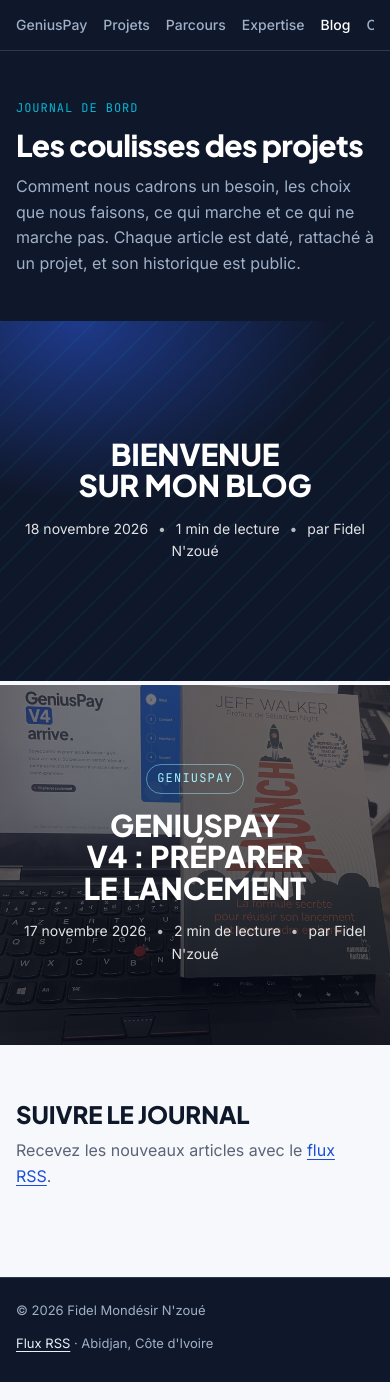
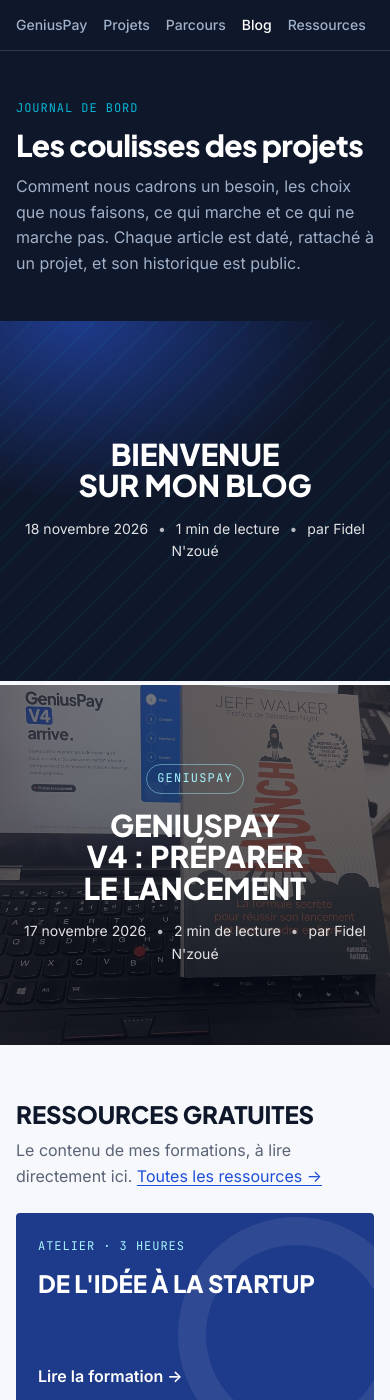
Before and after one commit to sirfidely/PortoFolio, a Jekyll site: the page built from blog/index.html, in a window 390 px wide and 1400 px high. Built offline with Jekyll 4.4.1, drawn with Linux system fonts in a browser that asks for light colours; some of the changed text lies outside the part shown.

Commit message:
Ressources gratuites : les formations à lire en ligne
- Une page par formation (programme, contenu, support PDF, sessions données)
- Page /ressources/ et section « Ressources gratuites » sur le blog
- 4 formations de départ : idée à la startup, travail en équipe, pitch, soft skills
- Collection « Ressources (formations) » dans le backoffice

Co-Authored-By: Claude Opus 5.5 <noreply@anthropic.com>
Claude-Session: https://claude.ai/code/session_01WyarfcGSTmRVenL8Tr1dp5

```diff
--- a/_config.yml
+++ b/_config.yml
@@ -26,8 +26,13 @@ collections:
   projets:
     output: true
     permalink: /projets/:name/
+  formations:
+    output: true
+    permalink: /ressources/:name/
 defaults:
   - scope: { path: "", type: projets }
     values: { layout: projet }
+  - scope: { path: "", type: formations }
+    values: { layout: formation }
   - scope: { path: "", type: posts }
     values: { layout: post }
--- /dev/null
+++ b/_includes/ressources.html
@@ -0,0 +1,10 @@
+{%- assign fs = site.formations | sort: "ordre" -%}
+<div class="res-grid">
+{%- for f in fs -%}{%- assign t = forloop.index0 | modulo: 4 -%}
+  <a class="res t{{ t }}" href="{{ f.url | relative_url }}"{% if f.image and f.image != "" %} style="--img:url('{{ f.image | relative_url }}')"{% endif %}>
+    <span class="res-k">{{ f.format }}{% if f.duree != "" %} · {{ f.duree }}{% endif %}</span>
+    <span class="res-t">{{ f.title }}</span>
+    <span class="res-go">Lire la formation →</span>
+  </a>
+{%- endfor -%}
+</div>
--- a/_layouts/default.html
+++ b/_layouts/default.html
@@ -18,8 +18,8 @@
       <li><a class="l" href="{{ '/#geniuspay' | relative_url }}">GeniusPay</a></li>
       <li><a class="l{% if page.url contains '/projets' %} on{% endif %}" href="{{ '/projets/' | relative_url }}">Projets</a></li>
       <li><a class="l" href="{{ '/#parcours' | relative_url }}">Parcours</a></li>
-      <li><a class="l" href="{{ '/#expertise' | relative_url }}">Expertise</a></li>
       <li><a class="l{% if page.url contains '/blog' %} on{% endif %}" href="{{ '/blog/' | relative_url }}">Blog</a></li>
+      <li><a class="l{% if page.url contains '/ressources' %} on{% endif %}" href="{{ '/ressources/' | relative_url }}">Ressources</a></li>
       <li><a class="l" href="{{ '/#contact' | relative_url }}">Contact</a></li>
     </ul>
   </div>
--- a/assets/css/main.css
+++ b/assets/css/main.css
@@ -332,3 +332,31 @@ a.story:hover::before{background:linear-gradient(180deg,rgba(9,14,28,.32),rgba(9
 .prose .trio{display:grid;grid-template-columns:repeat(3,minmax(0,1fr));gap:10px}
 @media (max-width:600px){.prose .trio{grid-template-columns:1fr}}
 @media (prefers-reduced-motion:reduce){.story::before{transition:none}}
+
+/* Ressources gratuites */
+.themes a{font-size:14px;background:var(--chip);padding:5px 12px;border-radius:999px;color:var(--fg);text-decoration:none}
+.themes a:hover{background:var(--blue);color:#fff}
+.res-sec{padding-block:48px 88px}
+.res-in-blog{padding-bottom:0}
+.res-in-blog .res-grid{margin-top:24px}
+.res-grid{display:grid;grid-template-columns:repeat(2,minmax(0,1fr));gap:16px}
+.res{position:relative;display:flex;flex-direction:column;gap:14px;min-height:240px;padding:30px 30px 26px;color:#fff;text-decoration:none;overflow:hidden;isolation:isolate;border-radius:4px}
+.res.t0{background:#1e3a8a}.res.t1{background:#0f172a}.res.t2{background:#0e7490}.res.t3{background:#3730a3}
+.res[style]{background:#0f172a var(--img) center/cover}
+.res[style]::before{content:"";position:absolute;inset:0;z-index:-1;background:rgba(9,14,28,.6)}
+.res::after{content:"";position:absolute;right:-40px;bottom:-40px;width:180px;height:180px;border-radius:50%;border:28px solid rgba(255,255,255,.08);z-index:-1}
+.res-k{font-family:var(--f-mono);font-size:12px;letter-spacing:.08em;text-transform:uppercase;color:#a5f3fc}
+.res-t{font-family:var(--f-display);font-weight:800;text-transform:uppercase;font-size:clamp(24px,3vw,34px);line-height:1.05;text-wrap:balance}
+.res-go{margin-top:auto;font-weight:600;font-size:16px}
+.res:hover .res-go{text-decoration:underline}
+.rfacts{display:flex;flex-wrap:wrap;gap:14px 36px;margin:22px 0 0}
+.rfacts dt{font-family:var(--f-mono);font-size:11px;letter-spacing:.06em;text-transform:uppercase;color:var(--muted)}
+.rfacts dd{margin:2px 0 0;font-weight:600}
+.dl{display:inline-block;margin-top:18px;padding:11px 16px;border:2px solid var(--fg);color:var(--fg);text-decoration:none;font-weight:600}
+.prog{background:var(--surface);border:1px solid var(--line);border-radius:10px;padding:22px 24px}
+.prog h2{font-size:19px;margin:0 0 12px}
+.prog ol{margin:0;padding-left:1.4em;display:grid;gap:10px}
+.prog li b{display:block;font-family:var(--f-display)}
+.prog li span{display:block;color:var(--muted);font-size:16px}
+.prose .sources ul{padding-left:1.2em}
+@media (max-width:600px){.res-grid{grid-template-columns:1fr}.res{min-height:200px;padding:24px 22px}}
--- a/blog/index.html
+++ b/blog/index.html
@@ -16,6 +16,13 @@ description: Les coulisses des projets de Fidel Mondésir N'zoué. Chaque articl
   {% else %}
     <div class="wrap"><p class="empty">Aucun article publié pour l'instant.</p></div>
   {% endif %}
+  <section class="follow res-in-blog">
+    <div class="wrap">
+      <h2>Ressources gratuites</h2>
+      <p>Le contenu de mes formations, à lire directement ici. <a href="{{ '/ressources/' | relative_url }}">Toutes les ressources →</a></p>
+      {% include ressources.html %}
+    </div>
+  </section>
   <section class="follow">
     <div class="wrap">
       <h2>Suivre le journal</h2>
--- a/index.html
+++ b/index.html
@@ -189,7 +189,8 @@ layout: default
           <p class="eyebrow">Engagement communautaire</p>
           <h3 class="big">Transmettre aux jeunes et aux étudiants</h3>
           <p class="m">J'anime des formations auprès de structures de jeunesse et d'universités sur les soft skills et l'entrepreneuriat. L'objectif est d'aider chacun à passer d'une idée à un projet, puis à une startup.</p>
-          <div class="themes"><span>De l'idée à la startup</span><span>Travail en équipe</span><span>Prise de parole et pitch</span><span>Soft skills</span></div>
+          <div class="themes">{% assign fs = site.formations | sort: "ordre" %}{% for f in fs %}<a href="{{ f.url | relative_url }}">{{ f.title }}</a>{% endfor %}</div>
+          <p style="margin-top:16px"><a href="{{ '/ressources/' | relative_url }}">Lire mes formations en ligne →</a></p>
         </div>
         <div>
           <p class="eyebrow">Formation</p>
```
Also changed, not shown: _formations/de-l-idee-a-la-startup.md (added, +74 -0 lines), _formations/prise-de-parole-et-pitch.md (added, +54 -0 lines), _formations/soft-skills.md (added, +51 -0 lines), _formations/travailler-en-equipe.md (added, +59 -0 lines), _layouts/formation.html (added, +38 -0 lines), admin/config.yml (+43 -0 lines), ressources/index.html (added, +15 -0 lines), 1 other file.
